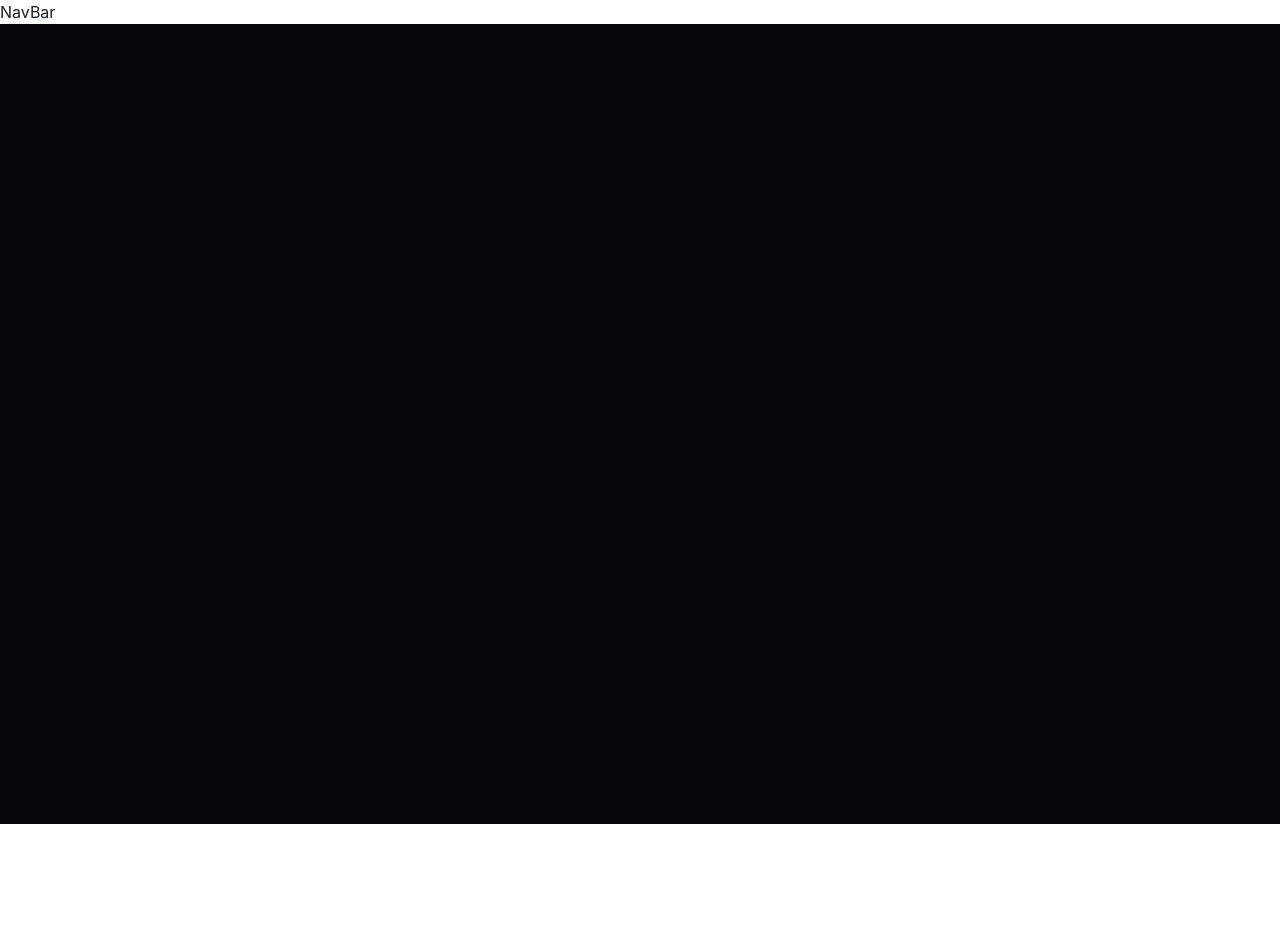
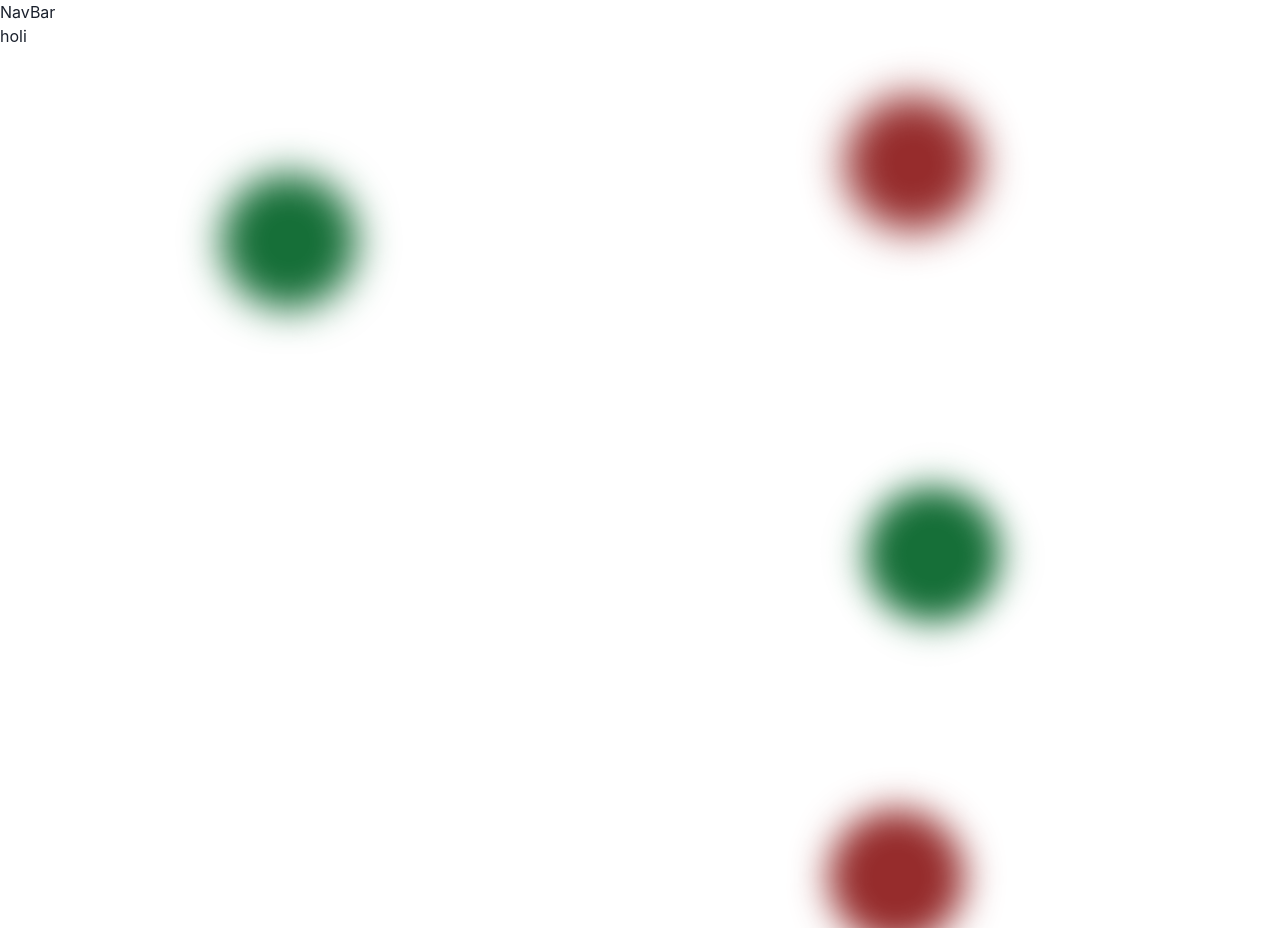
Before and after one commit to francojalil7/porfolio, a React (Create React App) app: page / in a window 1280 px wide. Shown: the top 928 px of the page. Built offline with nearby package versions, Linux system fonts and the light colour scheme.

Commit message:
se me va el ancho

```diff
--- a/src/App.css
+++ b/src/App.css
@@ -5,11 +5,10 @@
 }
 
 .background {
-  width: 100vw;
-  height: 100vh;
+  width: auto;
+  height: auto;
   top: 0;
   left: 0;
-  background: #07060a;
   overflow: hidden;
   z-index: -1;
 }
--- a/src/components/Footer.tsx
+++ b/src/components/Footer.tsx
@@ -2,7 +2,7 @@ import { Heading, Stack } from "@chakra-ui/react";
 
 const Footer = () => {
   return (
-    <Stack>
+    <Stack bg="blue">
       <Heading>footeer</Heading>
     </Stack>
   );
--- a/src/components/Home.tsx
+++ b/src/components/Home.tsx
@@ -11,8 +11,10 @@ const Home = () => {
         <span></span>
         <span></span>
         <span></span>
+        <Box h="1000" >
+          holi
+        </Box>
       </div>
-      <Box h="100px"></Box>
     </>
   );
 };
```
